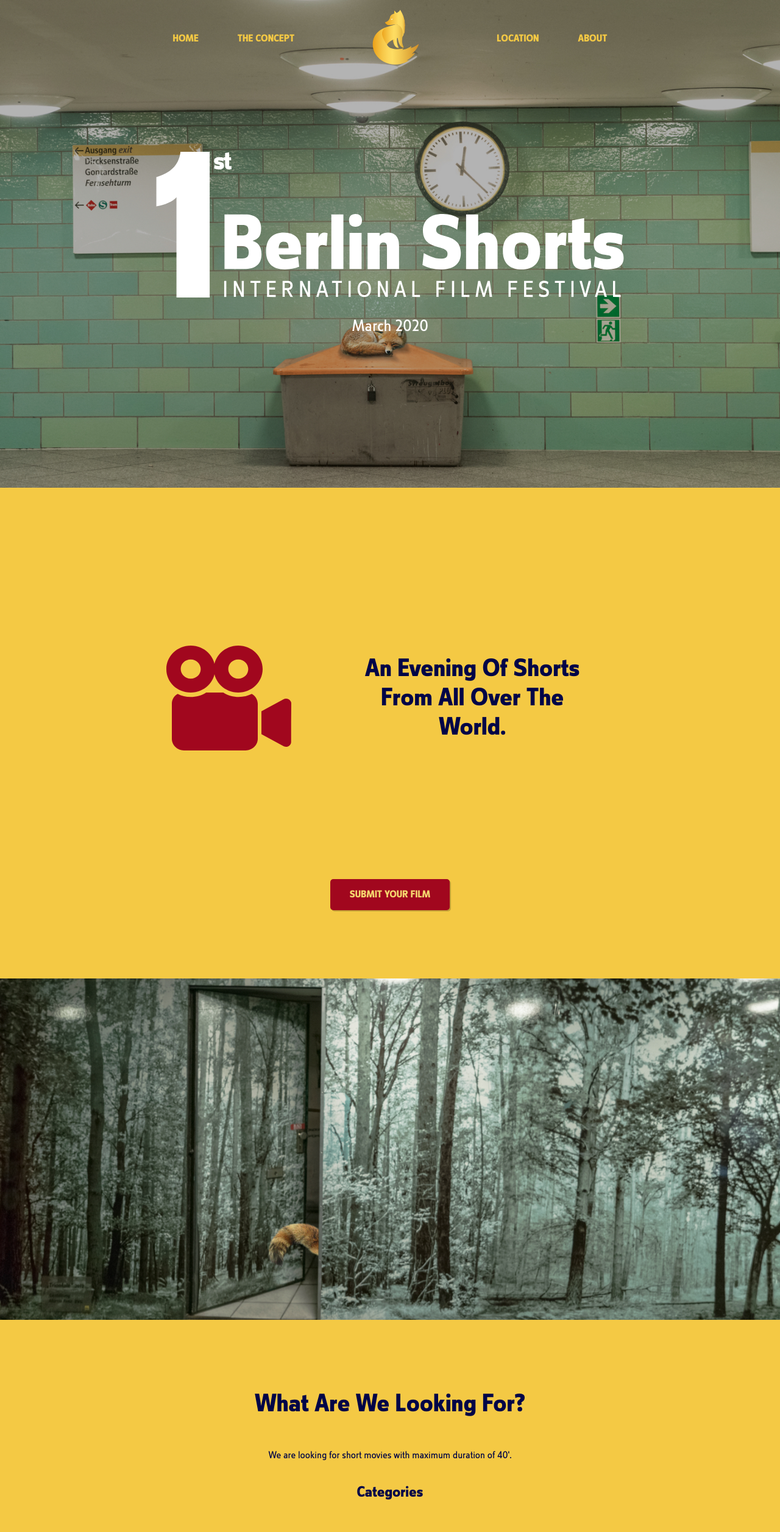
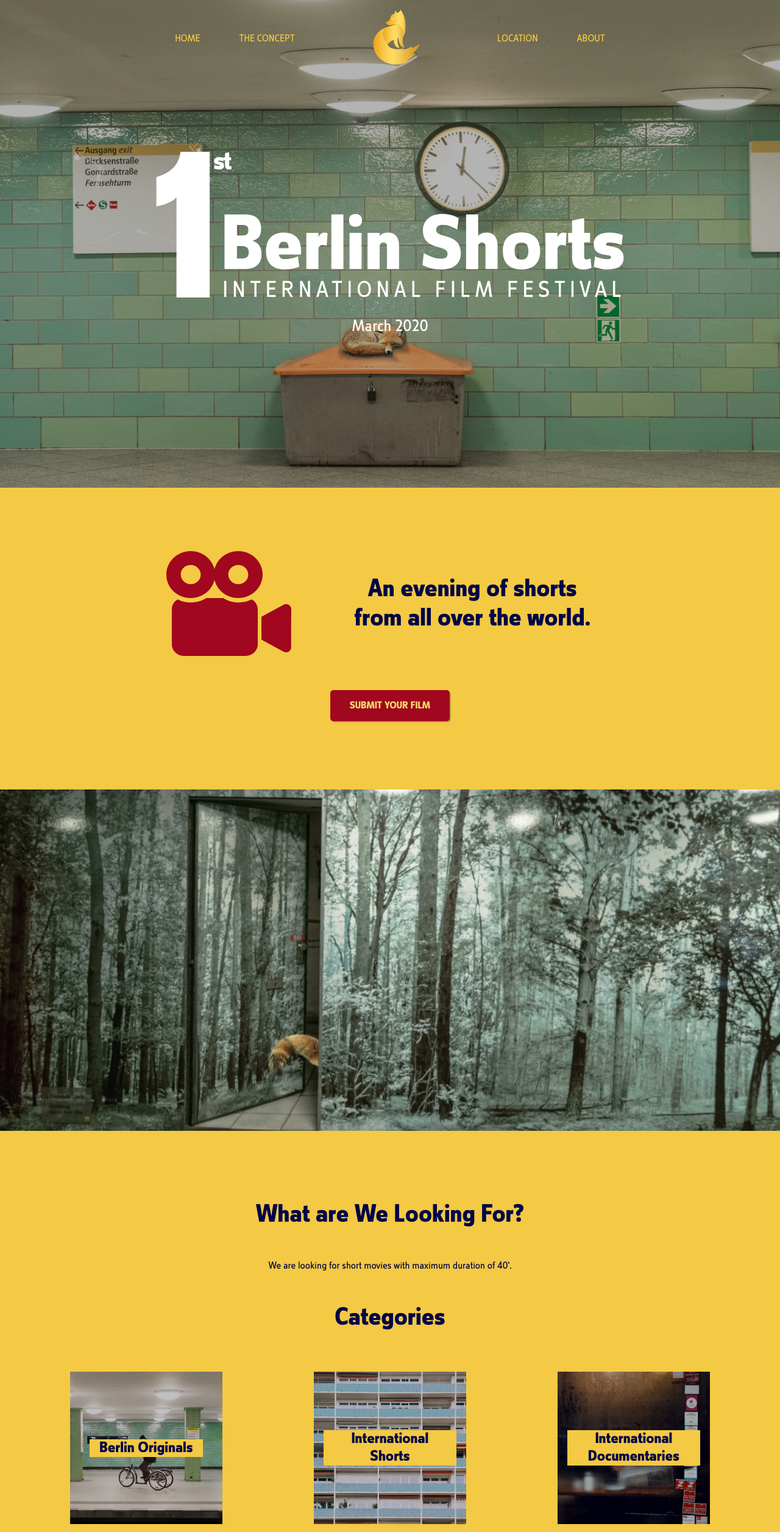
Before and after one commit to matteocarpi/berlinshorts, a React (Create React App) app: page / in a window 1280 px wide. Shown: the top 2513 px of the page at 61% size. Built offline with nearby package versions, Linux system fonts and the light colour scheme.

Commit message:
modifiche da feedback andrea

```diff
--- a/src/assets/styles/CategoryList.module.scss
+++ b/src/assets/styles/CategoryList.module.scss
@@ -9,13 +9,11 @@
     width: 250px;
     height: 250px;
     margin: 2rem;
-    border-radius: 5%;
     display: flex;
     flex-direction: column;
     justify-content: center;
     align-items: center;
     background-size: cover;
-    border: solid $red 5px;
     h3 {
       background-color: $yellow;
       padding: 0 1rem;
--- a/src/assets/styles/Home.module.scss
+++ b/src/assets/styles/Home.module.scss
@@ -34,7 +34,7 @@
     align-items: center;
     width: 100%;
     max-width: 1000px;
-    margin: 20vh 0;
+    margin: 3vh 0;
     .camera {
       max-width: 150px;
     }
@@ -52,6 +52,12 @@
 .intermezzo2 {
   height: 70vh;
   background: url("../img/fox-berlin-2.jpg") center/cover;
+}
+
+.intermezzo3 {
+  height: 70vh;
+  background: url("../img/kurfuestendamm.jpg") center/cover;
+
 }
 
 .wolfskino {
@@ -72,7 +78,7 @@
 .logoVarco {
   width: 80vw;
   margin: 2rem auto;
-  max-width: 800px;
+  max-width: 350px;
 }
 
 .contacts {
--- a/src/assets/styles/Navigation.module.scss
+++ b/src/assets/styles/Navigation.module.scss
@@ -79,7 +79,7 @@ nav.mobile {
         color: $yellow;
         text-decoration: none;
         text-transform: uppercase;
-        font: 100% $bold;
+        font: 100% $regular;
       }
     }
   }
--- a/src/assets/styles/Universal.module.scss
+++ b/src/assets/styles/Universal.module.scss
@@ -19,7 +19,6 @@ h1 {
   color: $grey;
   padding: 0 2rem;
   font-size: 40px;
-  text-transform: capitalize;
 }
 h2 {
   font: 150% $bold;
--- a/src/components/pages/home.js
+++ b/src/components/pages/home.js
@@ -43,7 +43,7 @@ class Home extends React.Component {
             <h1 className={styles.missionTitle}>What are We Looking For?</h1>
             <p className={styles.mission}>{home.mission}</p>
 
-            <h2>Categories</h2>
+            <h1>Categories</h1>
 
             <CategoryList />
 
@@ -59,6 +59,9 @@ class Home extends React.Component {
           </div>
 
           <Concept id='concept'/>
+
+          <div className={styles.intermezzo3}>
+          </div>
 
           <section
             id='location'
```
Also changed, not shown: src/assets/img/kurfuestendamm.jpg (added).
